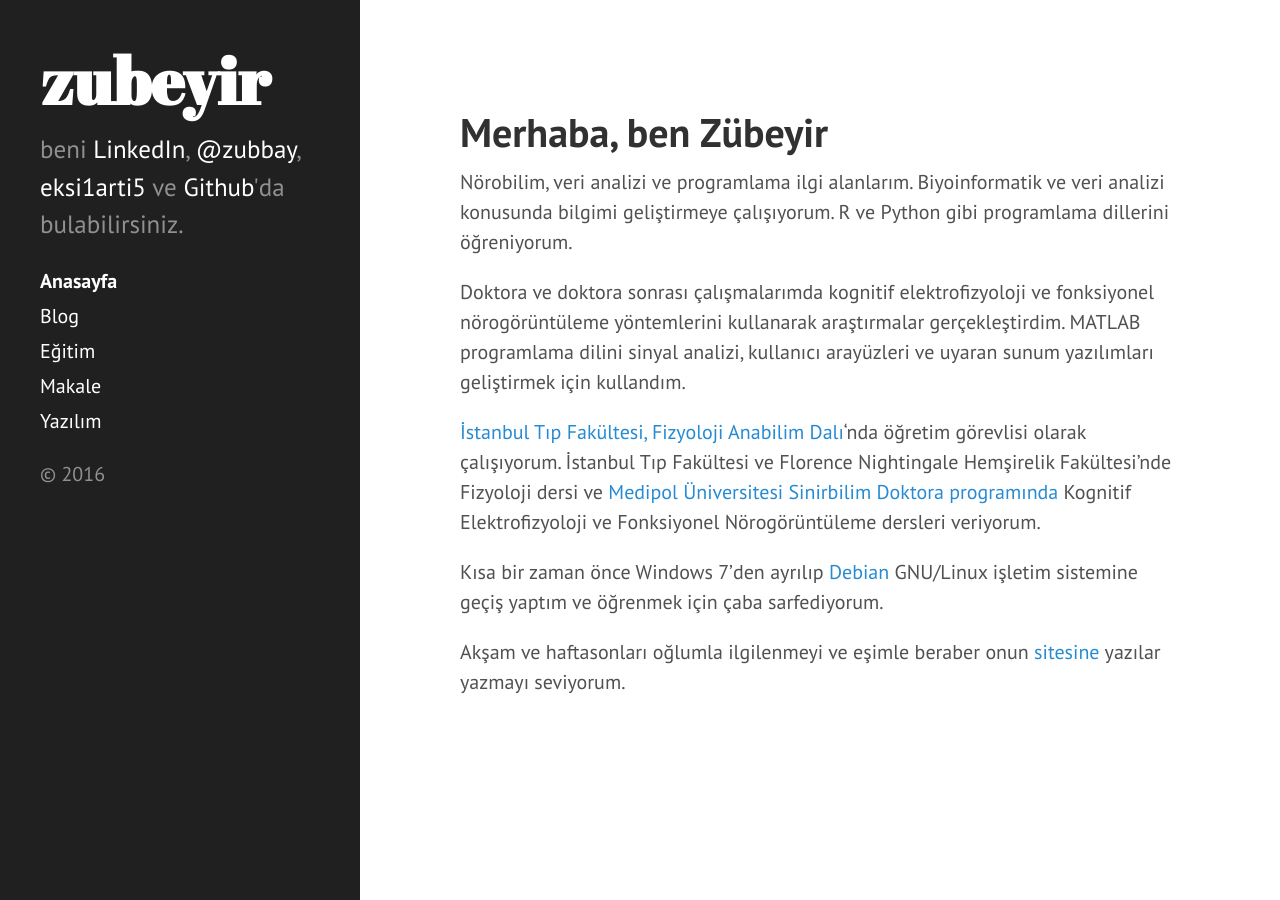
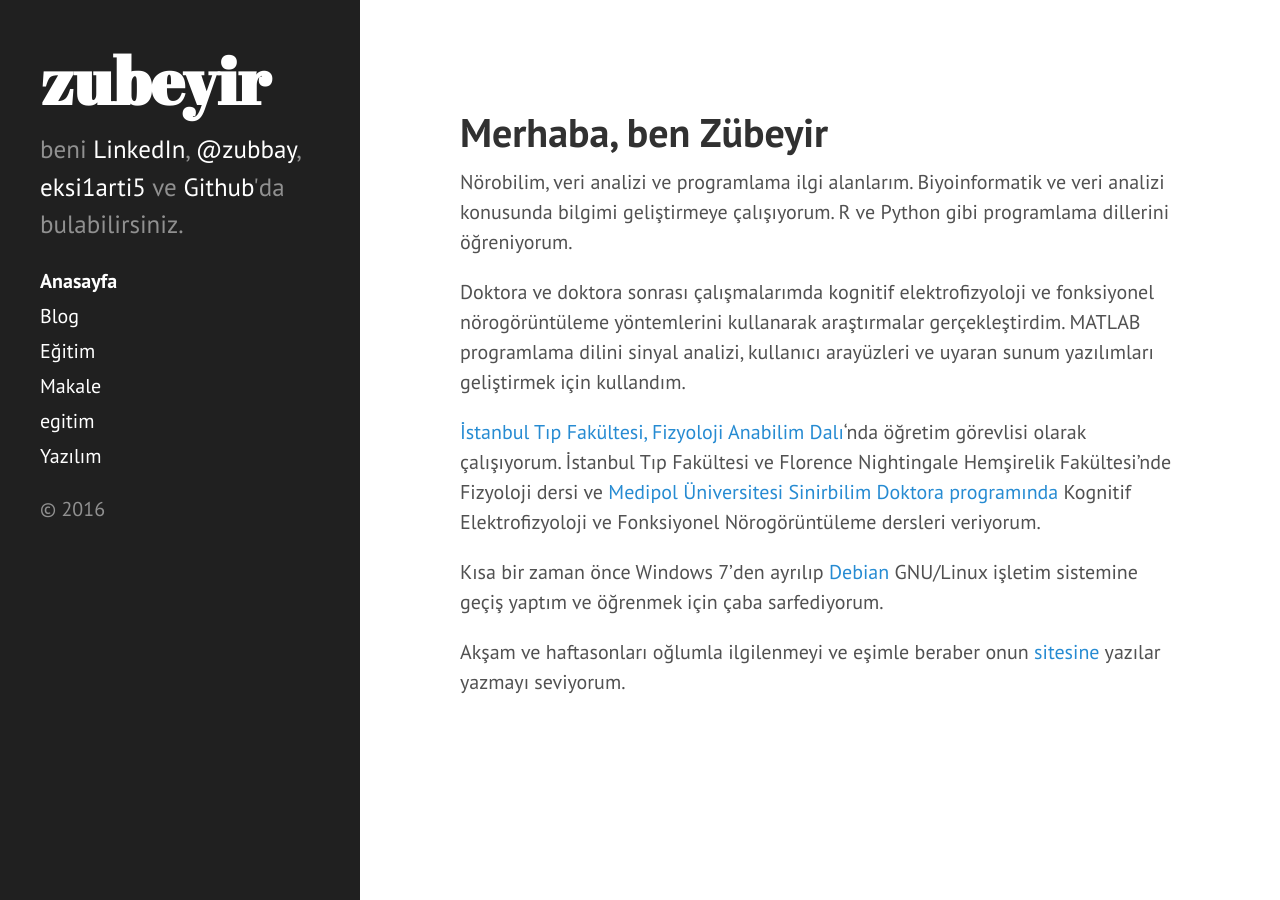
Before and after one commit to zubeyir/zubeyir.github.io, a Jekyll site: the page built from index.md, in a window 1280 px wide. Built offline with Jekyll 4.4.1, drawn with Linux system fonts in a browser that asks for light colours; the list of posts is cut into pages by our own code.

Commit message:
Update oto.md

```diff
--- a/egitim/oto.md
+++ b/egitim/oto.md
@@ -1,3 +1,7 @@
+---
+layout: page
+title: egitim
+---
 ##Otonom Sinir Sistemi
 
 Otonom sinir sistemi vücudun viseral işlevlerinin çoğunu kontrol sinir sistemi bölümüdür. Kan basıncı, gastrointestinal hareket, mesanenin boşalması, terleme, vücut ısısı ve diğer benzeri işlevleri tamamen veya kısmen kontrol eder.
```
